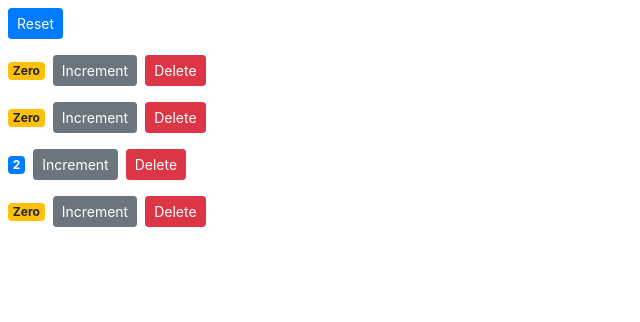
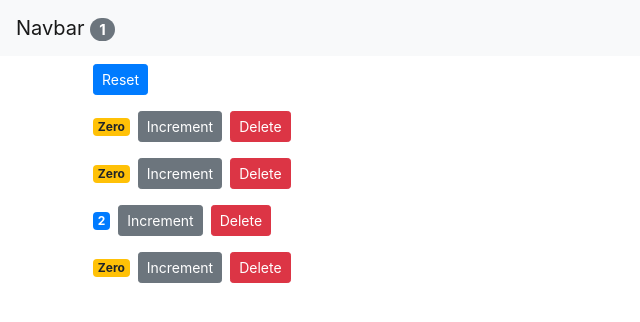
Before and after one commit to hvehmanen/react-crash-course, a React (Create React App) app in the folder counter-app/: page / in a window 1280 px wide. Shown: the top 322 px of the page, without its empty margins (0-640 px from the left). Built offline with nearby package versions, Linux system fonts and the light colour scheme.

Commit message:
Added NavBar. Moved state up one more level

```diff
--- a/counter-app/src/App.js
+++ b/counter-app/src/App.js
@@ -1,26 +1,54 @@
-import React, { Component } from 'react';
-import logo from './logo.svg';
-import './App.css';
+import React, { Component } from "react";
+import NavBar from "./components/navbar";
+import Counters from "./components/counters";
+import "./App.css";
 
 class App extends Component {
+  state = {
+    counters: [
+      { id: 1, value: 0 },
+      { id: 2, value: 0 },
+      { id: 3, value: 2 },
+      { id: 4, value: 0 }
+    ]
+  };
+
+  handleIncrement = counter => {
+    const counters = [...this.state.counters];
+    const index = counters.indexOf(counter);
+    counters[index] = { ...counter };
+    counters[index].value++;
+    this.setState({ counters });
+  };
+
+  handleReset = () => {
+    const counters = this.state.counters.map(c => {
+      c.value = 0;
+      return c;
+    });
+    this.setState({ counters });
+  };
+
+  handleDelete = counterId => {
+    const counters = this.state.counters.filter(c => c.id !== counterId);
+    this.setState({ counters });
+  };
+
   render() {
     return (
-      <div className="App">
-        <header className="App-header">
-          <img src={logo} className="App-logo" alt="logo" />
-          <p>
-            Edit <code>src/App.js</code> and save to reload.
-          </p>
-          <a
-            className="App-link"
-            href="https://reactjs.org"
-            target="_blank"
-            rel="noopener noreferrer"
-          >
-            Learn React
-          </a>
-        </header>
-      </div>
+      <React.Fragment>
+        <NavBar
+          totalCounters={this.state.counters.filter(c => c.value > 0).length}
+        />
+        <main className="container">
+          <Counters
+            counters={this.state.counters}
+            onDelete={this.handleDelete}
+            onIncrement={this.handleIncrement}
+            onReset={this.handleReset}
+          />
+        </main>
+      </React.Fragment>
     );
   }
 }
--- a/counter-app/src/components/counters.jsx
+++ b/counter-app/src/components/counters.jsx
@@ -2,50 +2,20 @@
 import Counter from "./counter";
 
 class Counters extends Component {
-  state = {
-    counters: [
-      { id: 1, value: 0 },
-      { id: 2, value: 0 },
-      { id: 3, value: 2 },
-      { id: 4, value: 0 }
-    ]
-  };
-
-  handleIncrement = counter => {
-    const counters = [...this.state.counters];
-    const index = counters.indexOf(counter);
-    counters[index] = { ...counter };
-    counters[index].value++;
-    this.setState({ counters });
-  };
-
-  handleReset = () => {
-    const counters = this.state.counters.map(c => {
-      c.value = 0;
-      return c;
-    });
-    this.setState({ counters });
-  };
-
-  handleDelete = counterId => {
-    const counters = this.state.counters.filter(c => c.id !== counterId);
-    this.setState({ counters });
-  };
-
   render() {
     return (
       <div>
         <button
-          onClick={this.handleReset}
+          onClick={this.props.onReset}
           className="btn btn-primary btn-sm m-2"
         >
           Reset
         </button>
-        {this.state.counters.map(counter => (
+        {this.props.counters.map(counter => (
           <Counter
             key={counter.id}
-            onDelete={this.handleDelete}
-            onIncrement={this.handleIncrement}
+            onDelete={this.props.onDelete}
+            onIncrement={this.props.onIncrement}
             counter={counter}
           />
         ))}
--- /dev/null
+++ b/counter-app/src/components/navbar.jsx
@@ -0,0 +1,18 @@
+import React, { Component } from "react";
+
+class NavBar extends Component {
+  render() {
+    return (
+      <nav className="navbar navbar-light bg-light">
+        <a className="navbar-brand" href="#">
+          Navbar{" "}
+          <span className="badge badge-pill badge-secondary">
+            {this.props.totalCounters}
+          </span>
+        </a>
+      </nav>
+    );
+  }
+}
+
+export default NavBar;
--- a/counter-app/src/index.js
+++ b/counter-app/src/index.js
@@ -4,8 +4,7 @@
 import App from "./App";
 import * as serviceWorker from "./serviceWorker";
 import "bootstrap/dist/css/bootstrap.css";
-import Counters from "./components/counters";
 
-ReactDOM.render(<Counters />, document.getElementById("root"));
+ReactDOM.render(<App />, document.getElementById("root"));
 
 serviceWorker.unregister();
```
